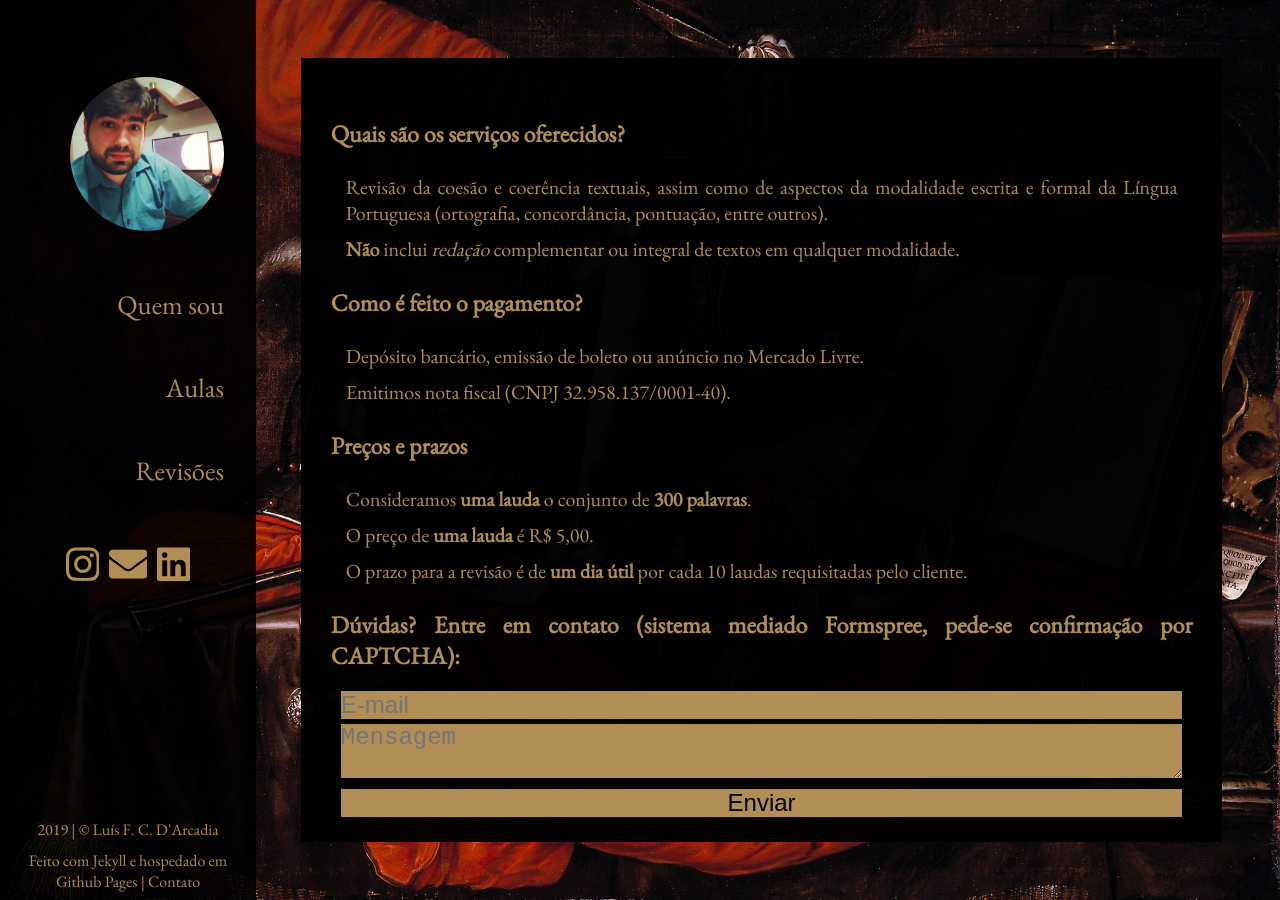
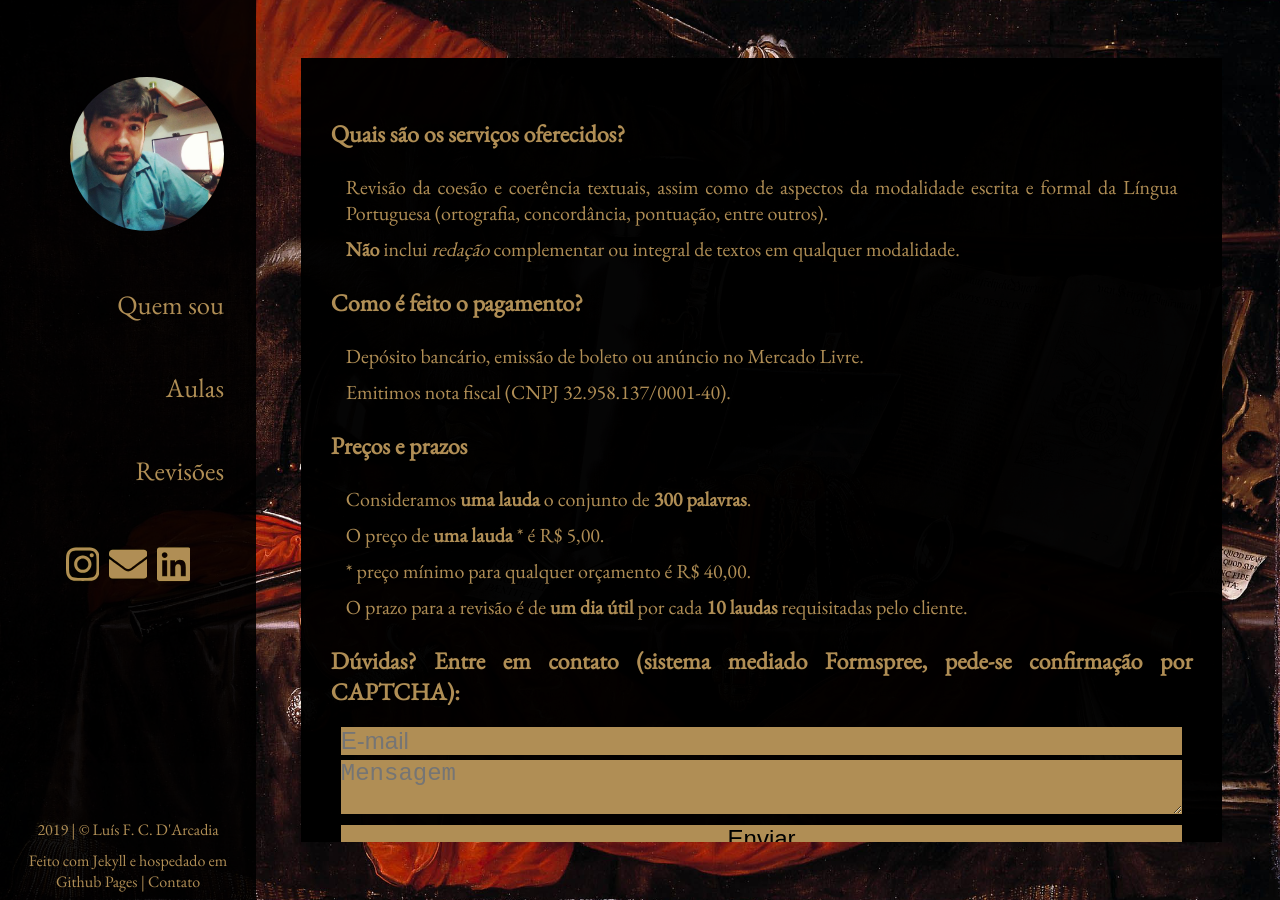
Before and after one commit to luisdarcadia/luisdarcadia.github.io, a Jekyll site: the page built from revisoes.md, in a window 1280 px wide. Built offline with Jekyll 4.4.1, drawn with Linux system fonts in a browser that asks for light colours; nearby versions of some CDN libraries; our own code applies the rules of GitHub Pages for plain Markdown files.

Commit message:
parametros revisao

```diff
--- a/_includes/revisoes.html
+++ b/_includes/revisoes.html
@@ -19,7 +19,9 @@
 
     <p>O preço de <strong>uma lauda</strong> é R$ 5,00.</p>
 
-    <p>O prazo para a revisão é de <strong>um dia útil</strong> por cada 10 laudas requisitadas pelo cliente.</p>
+    <p>* preço mínimo para qualquer orçamento é R$ 40,00.</p>
+
+    <p>O prazo para a revisão é de <strong>um dia útil</strong> por cada <strong>10 laudas</strong> requisitadas pelo cliente.</p>
 
     <h1> Dúvidas? Entre em contato (sistema mediado Formspree, pede-se confirmação por CAPTCHA):</h1>
     {% include contato_form.html %}
--- a/revisoes.md
+++ b/revisoes.md
@@ -18,9 +18,11 @@ Emitimos nota fiscal (CNPJ 32.958.137/0001-40).
 
 Consideramos **uma lauda** o conjunto de **300 palavras**.
 
-O preço de **uma lauda** é R$ 5,00.
+O preço de **uma lauda** \* é R$ 5,00.
 
-O prazo para a revisão é de **um dia útil** por cada 10 laudas requisitadas pelo cliente.
+\* preço mínimo para qualquer orçamento é R$ 40,00.
+
+O prazo para a revisão é de **um dia útil** por cada **10 laudas** requisitadas pelo cliente.
 
 # Dúvidas? Entre em contato (sistema mediado Formspree, pede-se confirmação por CAPTCHA):
 
```
